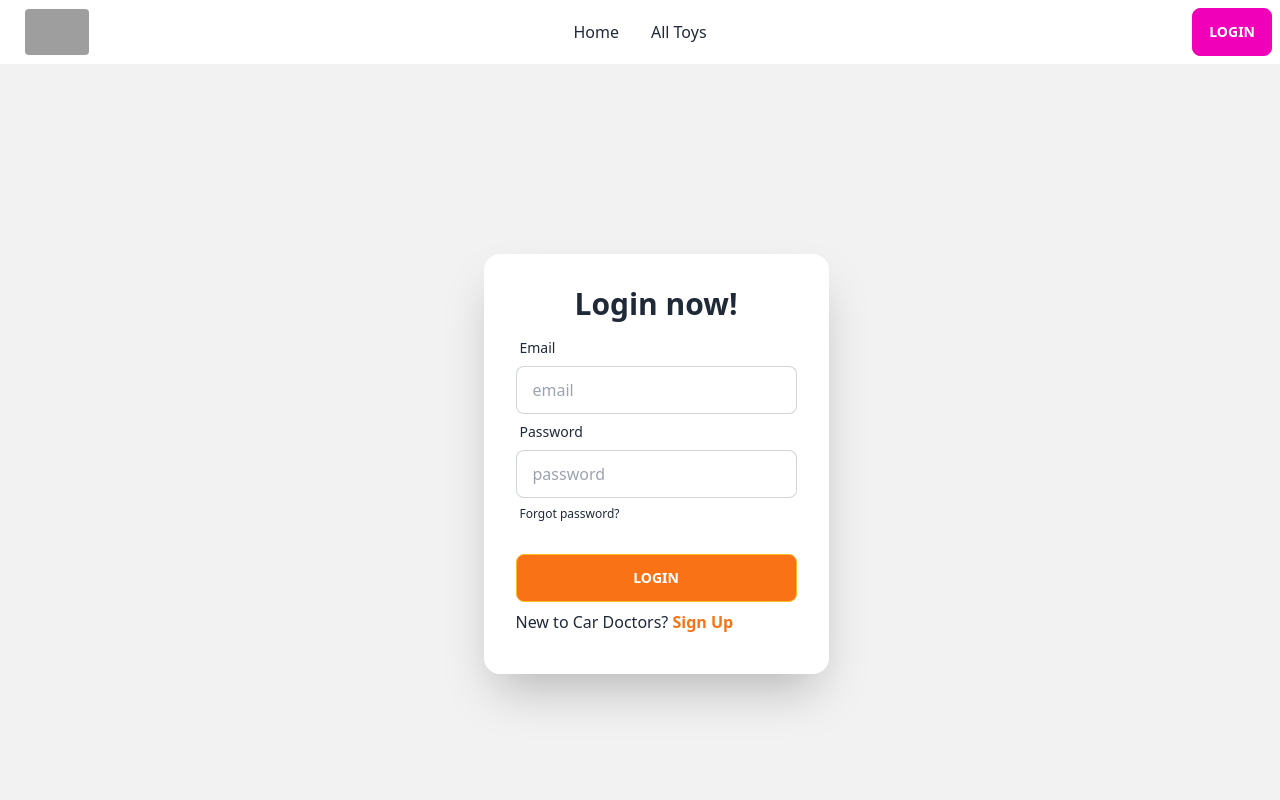
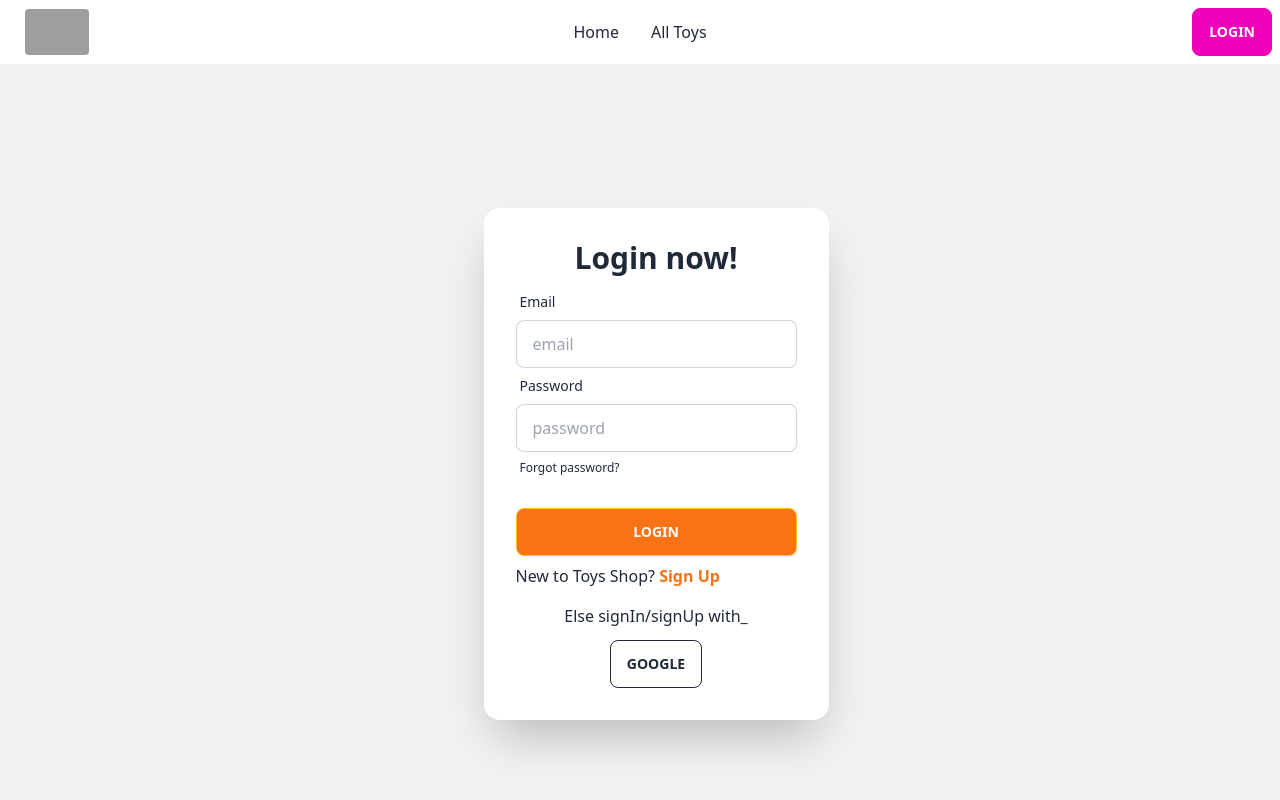
Before and after one commit to MasudBhuiya/toy-zone-client, a React (Vite) app: page /login in a window 1280 px wide. Shown: the top 800 px of the page. Built offline with nearby package versions, Linux system fonts and the light colour scheme; no server answers; grey boxes are pictures that could not be loaded.

Commit message:
added googleSignIn

```diff
--- a/src/Login/Login.jsx
+++ b/src/Login/Login.jsx
@@ -2,11 +2,12 @@
 
 import { Link, useLocation, useNavigate } from "react-router-dom";
 import SocialLogin from "../pages/Shared/Social/SocialLogin";
-import { useContext } from "react";
+import { useContext, useState } from "react";
 import { AuthContext } from "../Provider/AuthProvider";
 import Swal from "sweetalert2";
 
 const Login = () => {
+    const [error, setError] = useState('')
     const {login} = useContext(AuthContext);
     const navigate = useNavigate()
     const location = useLocation();
@@ -29,11 +30,9 @@ const Login = () => {
                 text: 'Login Successfully'
               })
             navigate(from, {replace: true});
-
-
         })
         .catch(error => {
-            console.log(error.message)
+            setError(error)
         })
 
     }
@@ -66,8 +65,9 @@ const Login = () => {
           <input className="btn btn-warning bg-orange-500 text-white" type="submit" value='Login' name="" id="" />
         </div>
         </form>
-        <h1>New to Car Doctors? <Link className='text-orange-500 font-bold' to='/register'>Sign Up</Link></h1>
-      <SocialLogin></SocialLogin>
+        <h1>New to Toys Shop? <Link className='text-orange-500 font-bold' to='/register'>Sign Up</Link></h1>
+        <p>{error.message}</p>
+      <SocialLogin setError={setError}></SocialLogin>
       </div>
     </div>
   </div>
--- a/src/Login/Register.jsx
+++ b/src/Login/Register.jsx
@@ -1,33 +1,34 @@
 // import React from 'react';
 
-import { useContext } from "react";
+import { useContext, useState } from "react";
 import { AuthContext } from "../Provider/AuthProvider";
 import { Link } from "react-router-dom";
-import Swal from "sweetalert2";
+import SocialLogin from "../pages/Shared/Social/SocialLogin";
 
 const Register = () => {
+    const [error, setError]=useState('')
     const {signUp} = useContext(AuthContext)
     const handleSignUp = e =>{
+        setError('')
         e.preventDefault();
         const form = e.target;
         const name = form.name.value;
         const email = form.email.value;
         const password = form.password.value;
         console.log(email, password, name);
+
         if(password.length < 6){
-            return Swal.fire({
-                icon: 'error',
-                title: 'Oops...',
-                text: 'Password should more then 6 characters'
-              })
+             setError('Password is less then 6 characters')
+              return;
         }
         signUp(email, password)
         .then(result => {
             const user = result.user;
-            console.log(user)
+            console.log(user);
+            form.reset();
         })
         .catch(error => {
-            console.log(error.message)
+            setError(error.message)
         })
     }
     return (
@@ -69,7 +70,8 @@ const Register = () => {
         </div>
         </form>
         <h1>Already have an account? <Link className='text-orange-500 font-bold' to='/login'>Login</Link></h1>
-
+        <p className="text-red-600">{error}</p>
+        <SocialLogin></SocialLogin>
       </div>
     </div>
   </div>
--- a/src/Provider/AuthProvider.jsx
+++ b/src/Provider/AuthProvider.jsx
@@ -1,9 +1,10 @@
 // import React from 'react';
-import { createUserWithEmailAndPassword, getAuth, onAuthStateChanged, signInWithEmailAndPassword, signOut } from "firebase/auth";
+import { GoogleAuthProvider, createUserWithEmailAndPassword, getAuth, onAuthStateChanged, signInWithEmailAndPassword, signInWithPopup, signOut } from "firebase/auth";
 import app from "../firebase/firebase.config";
 import { createContext, useEffect, useState } from "react";
 
 const auth = getAuth(app);
+const provider = new GoogleAuthProvider();
 export const AuthContext = createContext(null)
 
 const AuthProvider = ({children}) => {
@@ -25,6 +26,10 @@ const AuthProvider = ({children}) => {
         return signOut(auth);
     }
 
+    const signInwithGoogle = () =>{
+        return signInWithPopup(auth, provider)
+    }
+
     useEffect(()=>{
         const unsubscribe = onAuthStateChanged(auth, current=>{
             setUser(current);
@@ -38,7 +43,7 @@ const AuthProvider = ({children}) => {
 
 
     const authInfo = {
-        user,loading, signUp, login, logOut
+        user,loading, signUp, login, logOut, signInwithGoogle
     }
     return (
         <AuthContext.Provider value={authInfo}>
--- a/src/pages/Shared/Navbar/Navbar.jsx
+++ b/src/pages/Shared/Navbar/Navbar.jsx
@@ -50,7 +50,7 @@ const Navbar = () => {
     </ul>
   </div>
   <div className="navbar-end">
-    {user ? <><img src={user.photoURL
+    {user ? <><img title={user.displayName} className="w-10 h-10 rounded-3xl mr-4" src={user.photoURL
 } alt="" /><button className="btn btn-secondary" onClick={handleLogout}>LogOut</button></> : <button className="btn btn-secondary"><Link to='/login'>Login</Link></button>}
   </div>
 </div>
--- a/src/pages/Shared/Social/SocialLogin.jsx
+++ b/src/pages/Shared/Social/SocialLogin.jsx
@@ -1,9 +1,21 @@
 // import React from 'react';
 
-const SocialLogin = () => {
+import { useContext } from "react";
+import { AuthContext } from "../../../Provider/AuthProvider";
+
+const SocialLogin = ({serError}) => {
+    const {signInwithGoogle} = useContext(AuthContext);
+    const handleGoogle = () =>{
+        signInwithGoogle()
+        .then()
+        .catch(error=>serError(error.message))
+    }
     return (
-        <div>
-
+        <div className=" text-center space-y-3">
+            <p>Else signIn/signUp with_</p>
+            <button onClick={handleGoogle} className="btn  btn-outline ">
+  GOOGLE
+</button>
         </div>
     );
 };
```
